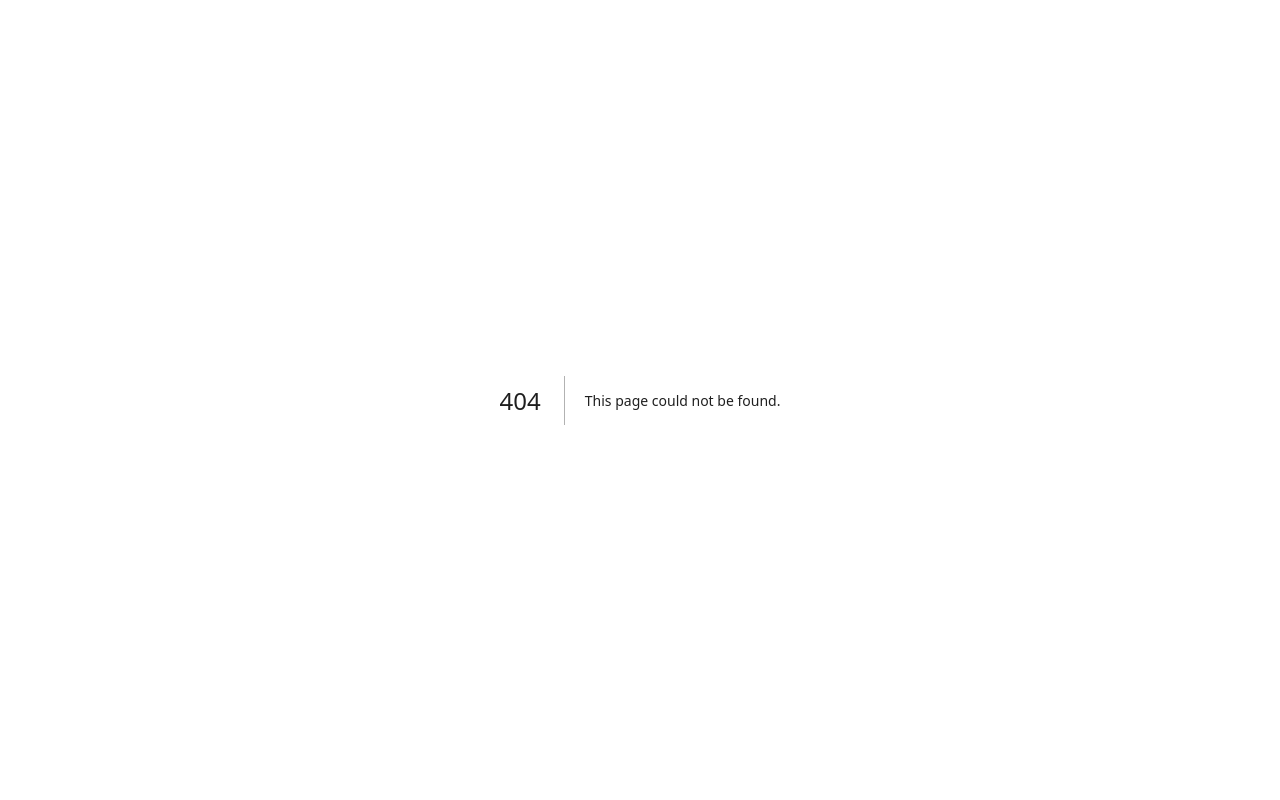
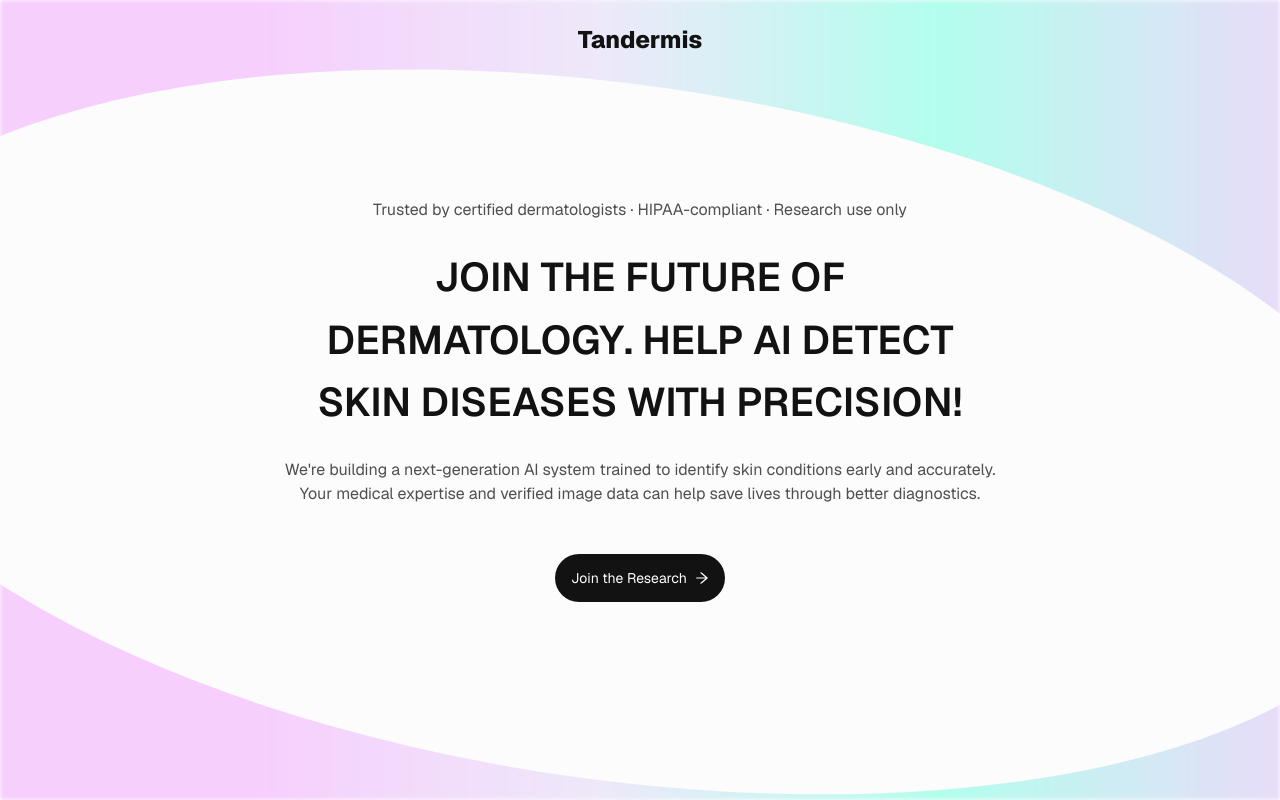
Before and after one commit to Oreoluwaibk/tandermis, a Next.js app: page /join-the-research in a window 1280 px wide. Before the commit this address had no page. Built offline with nearby package versions, Linux system fonts and the light colour scheme; no server answers.

Commit message:
add an aleternate url

```diff
--- a/app/auth/login/page.tsx
+++ b/app/auth/login/page.tsx
@@ -1,11 +1,12 @@
-"use client"
-import Login from '@/component/auth/Login'
-import React from 'react'
+"use client";
 
-const page = () => {
-  return (
+import Login from "@/component/auth/Login";
+import { Suspense } from "react";
+
+const page = () => (
+  <Suspense fallback={null}>
     <Login />
-  )
-}
+  </Suspense>
+);
 
-export default page
+export default page;
--- a/app/auth/signup/page.tsx
+++ b/app/auth/signup/page.tsx
@@ -1,10 +1,10 @@
-import Signup from '@/component/auth/Signup'
-import React from 'react'
+import Signup from "@/component/auth/Signup";
+import { Suspense } from "react";
 
-const page = () => {
-  return (
+const page = () => (
+  <Suspense fallback={null}>
     <Signup />
-  )
-}
+  </Suspense>
+);
 
-export default page
+export default page;
--- /dev/null
+++ b/app/join-the-research/page.tsx
@@ -0,0 +1,78 @@
+"use client";
+
+import JoinResearchLanding from "@/component/JoinResearchLanding";
+import { useAppSelector } from "@/hook";
+import { createContributor } from "@/redux/action/auth";
+import {
+  getAccessToken,
+  isContributor,
+  setContributorFlag,
+} from "@/utils/authStorage";
+import { createErrorMessage } from "@/utils/errorInstance";
+import { App } from "antd";
+import { useRouter } from "next/navigation";
+import { Suspense, useState, useTransition } from "react";
+
+function JoinTheResearchContent() {
+  const router = useRouter();
+  const { modal } = App.useApp();
+  const { isAuthenticated } = useAppSelector((state) => state.auth);
+  const [isPending, startTransition] = useTransition();
+  const [contributorLoading, setContributorLoading] = useState(false);
+
+  const handleJoinResearch = async () => {
+    if (!isAuthenticated) {
+      startTransition(() => {
+        router.push("/auth/signup?next=/join-the-research");
+      });
+      return;
+    }
+
+    if (isContributor()) {
+      startTransition(() => {
+        router.push("/dermatology-research");
+      });
+      return;
+    }
+
+    const accessToken = getAccessToken();
+    if (!accessToken) {
+      startTransition(() => {
+        router.push("/auth/login?next=/join-the-research");
+      });
+      return;
+    }
+
+    setContributorLoading(true);
+    try {
+      await createContributor(accessToken);
+      setContributorFlag();
+      router.push("/dermatology-research");
+    } catch (err: unknown) {
+      const error = err as { response?: { data?: unknown }; message?: string };
+      modal.error({
+        title: "Contributor registration failed",
+        content: error?.response
+          ? createErrorMessage(error.response.data)
+          : error.message,
+      });
+    } finally {
+      setContributorLoading(false);
+    }
+  };
+
+  return (
+    <JoinResearchLanding
+      onJoinClick={handleJoinResearch}
+      loading={isPending || contributorLoading}
+    />
+  );
+}
+
+export default function JoinTheResearchPage() {
+  return (
+    <Suspense fallback={null}>
+      <JoinTheResearchContent />
+    </Suspense>
+  );
+}
--- a/app/page.tsx
+++ b/app/page.tsx
@@ -1,14 +1,13 @@
-"use client"
-import RoundBtn from "@/component/RoundBtn";
-import Image from "next/image";
-import { ArrowRightOutlined } from "@ant-design/icons";
+"use client";
+
+import JoinResearchLanding from "@/component/JoinResearchLanding";
+import { useAppSelector } from "@/hook";
 import { useRouter, useSearchParams } from "next/navigation";
-import { useAppSelector } from "@/hook";
 import { Suspense, useEffect, useTransition } from "react";
 
 function HomeContent() {
-  const { isAuthenticated } = useAppSelector(state => state.auth);
-  const [ isPending, startTransition ] = useTransition();
+  const { isAuthenticated } = useAppSelector((state) => state.auth);
+  const [isPending, startTransition] = useTransition();
   const router = useRouter();
   const searchParams = useSearchParams();
 
@@ -16,54 +15,26 @@
     const uid = searchParams.get("uid");
     const token = searchParams.get("token");
     if (uid && token) {
-      router.replace(`/auth/reset-password?uid=${encodeURIComponent(uid)}&token=${encodeURIComponent(token)}`);
+      router.replace(
+        `/auth/reset-password?uid=${encodeURIComponent(uid)}&token=${encodeURIComponent(token)}`
+      );
     }
   }, [searchParams, router]);
 
   const handleRedirect = () => {
-    if(isAuthenticated) {
+    if (isAuthenticated) {
       startTransition(() => {
-        router.push('/dermatology');
-      })
-    }else {
+        router.push("/dermatology");
+      });
+    } else {
       startTransition(() => {
-        router.push('/auth/login');
-      })
+        router.push("/auth/login");
+      });
     }
-  }
+  };
+
   return (
-    <div className="linear-background bg-cover bg-no-repeat min-h-screen w-full flex flex-col items-center justify-center font-sans relative">
-
-  <img
-    src="/bgc.svg"
-    className="absolute fit-object h-5/6 top-[12%] md:h-full w-full! md:top-8 overflow-hidden z-0"
-    alt="Background"
-  />
-
-  <p className="font-extrabold text-2xl text-[#121212] text-center absolute z-10 top-6">
-    Tandermis
-  </p>
-
-  <main className="no-blur flex md:px-70 flex-col items-center justify-center text-center z-10 gap-6">
-    <p className="text-[#4F4F4F] text-sx md:text-base">
-      Trusted by certified dermatologists · HIPAA-compliant · Research use only
-    </p>
-    <p className="text-[28px] md:text-[40px] text-[#121212] font-semibold uppercase">
-      Join the Future of Dermatology. Help AI Detect Skin Diseases with Precision!
-    </p>
-    <p className="text-[#4F4F4F] text-sx md:text-base mb-6">
-      We’re building a next-generation AI system trained to identify skin conditions early and accurately. Your medical expertise and verified image data can help save lives through better diagnostics.
-    </p>
-    <RoundBtn
-      title="Join the Research"
-      type="primary"
-      icon={<ArrowRightOutlined />}
-      onClick={handleRedirect}
-      loading={isPending}
-    />
-  </main>
-</div>
-
+    <JoinResearchLanding onJoinClick={handleRedirect} loading={isPending} />
   );
 }
 
--- /dev/null
+++ b/component/JoinResearchLanding.tsx
@@ -0,0 +1,51 @@
+"use client";
+
+import RoundBtn from "@/component/RoundBtn";
+import { ArrowRightOutlined } from "@ant-design/icons";
+import React from "react";
+
+interface JoinResearchLandingProps {
+  onJoinClick: () => void;
+  loading?: boolean;
+}
+
+const JoinResearchLanding = ({
+  onJoinClick,
+  loading,
+}: JoinResearchLandingProps) => (
+  <div className="linear-background relative flex min-h-screen w-full flex-col items-center justify-center bg-cover bg-no-repeat font-sans">
+    <img
+      src="/bgc.svg"
+      className="fit-object absolute top-[12%] z-0 h-5/6 w-full! overflow-hidden md:top-8 md:h-full"
+      alt="Background"
+    />
+
+    <p className="absolute top-6 z-10 text-center text-2xl font-extrabold text-[#121212]">
+      Tandermis
+    </p>
+
+    <main className="no-blur z-10 flex flex-col items-center justify-center gap-6 px-4 text-center md:px-70">
+      <p className="text-sx text-[#4F4F4F] md:text-base">
+        Trusted by certified dermatologists · HIPAA-compliant · Research use only
+      </p>
+      <p className="text-[28px] font-semibold uppercase text-[#121212] md:text-[40px]">
+        Join the Future of Dermatology. Help AI Detect Skin Diseases with
+        Precision!
+      </p>
+      <p className="text-sx mb-6 text-[#4F4F4F] md:text-base">
+        We&apos;re building a next-generation AI system trained to identify skin
+        conditions early and accurately. Your medical expertise and verified
+        image data can help save lives through better diagnostics.
+      </p>
+      <RoundBtn
+        title="Join the Research"
+        type="primary"
+        icon={<ArrowRightOutlined />}
+        onClick={onJoinClick}
+        loading={loading}
+      />
+    </main>
+  </div>
+);
+
+export default JoinResearchLanding;
--- a/component/auth/Login.tsx
+++ b/component/auth/Login.tsx
@@ -3,16 +3,19 @@
 import Container from "../Container";
 import { App, Button, Form, Input } from "antd";
 import Link from "next/link";
-import { useRouter } from "next/navigation";
+import { useRouter, useSearchParams } from "next/navigation";
 import { login } from "@/redux/action/auth";
 import { loginAction } from "@/redux/reducer/auth/auth";
 import { createErrorMessage } from "@/utils/errorInstance";
+import { getSafeRedirect } from "@/utils/safeRedirect";
 import { useAppDispatch } from "@/hook";
 
 const FormItem = Form.Item;
 
 const Login = () => {
   const router = useRouter();
+  const searchParams = useSearchParams();
+  const next = getSafeRedirect(searchParams.get("next"));
   const { modal } = App.useApp();
   const dispatch = useAppDispatch();
   const [form] = Form.useForm();
@@ -36,7 +39,7 @@
                 })
               ).then(() => {
                 setLoading(false);
-                router.push("/dermatology");
+                router.push(next);
               });
             }
           })
@@ -108,7 +111,14 @@
 
           <p className="text-base text-center">
             Don&apos;t have an account?{" "}
-            <Link href="/auth/signup" className="text-[#121212]! font-semibold">
+            <Link
+              href={
+                next === "/dermatology"
+                  ? "/auth/signup"
+                  : `/auth/signup?next=${encodeURIComponent(next)}`
+              }
+              className="text-[#121212]! font-semibold"
+            >
               Sign up
             </Link>
           </p>
--- a/component/auth/Signup.tsx
+++ b/component/auth/Signup.tsx
@@ -3,10 +3,11 @@
 import Container from "../Container";
 import { App, Button, Form, Input, Select } from "antd";
 import Link from "next/link";
-import { useRouter } from "next/navigation";
+import { useRouter, useSearchParams } from "next/navigation";
 import { registerUser } from "@/redux/action/auth";
 import { loginAction } from "@/redux/reducer/auth/auth";
 import { createErrorMessage } from "@/utils/errorInstance";
+import { getSafeRedirect } from "@/utils/safeRedirect";
 import { useAppDispatch } from "@/hook";
 import {
   countries,
@@ -20,6 +21,8 @@
 
 const Signup = () => {
   const router = useRouter();
+  const searchParams = useSearchParams();
+  const next = getSafeRedirect(searchParams.get("next"));
   const { modal } = App.useApp();
   const dispatch = useAppDispatch();
   const [form] = Form.useForm();
@@ -50,7 +53,7 @@
                 })
               );
               setLoading(false);
-              router.push("/dermatology");
+              router.push(next);
             }
           })
           .catch((err) => {
@@ -267,7 +270,14 @@
 
           <p className="text-base text-center">
             Already have an account?{" "}
-            <Link href="/auth/login" className="text-[#121212]! font-semibold">
+            <Link
+              href={
+                next === "/dermatology"
+                  ? "/auth/login"
+                  : `/auth/login?next=${encodeURIComponent(next)}`
+              }
+              className="text-[#121212]! font-semibold"
+            >
               Sign in
             </Link>
           </p>
--- /dev/null
+++ b/utils/safeRedirect.ts
@@ -0,0 +1,9 @@
+export const getSafeRedirect = (
+  next: string | null,
+  fallback = "/dermatology"
+) => {
+  if (!next || !next.startsWith("/") || next.startsWith("//")) {
+    return fallback;
+  }
+  return next;
+};
```
